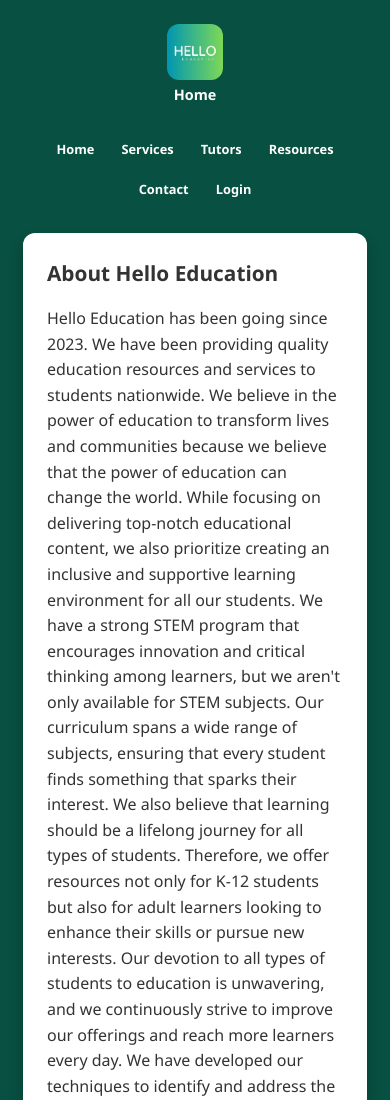
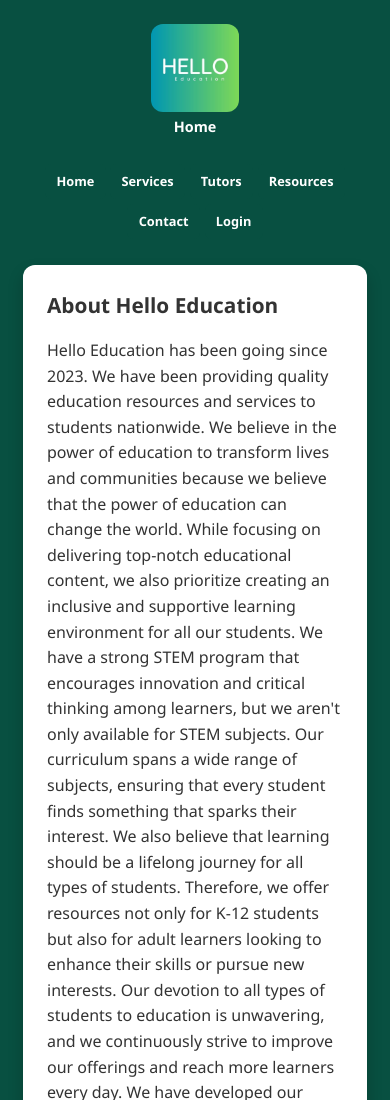
Before and after one commit to Sapphorion/HelloEducation, a plain HTML site: page index.html in a window 390 px wide. Shown: the top 1100 px of the page. Drawn offline with Linux system fonts and the light colour scheme.

Commit message:
Bump header logo to 125px
Scale the two responsive breakpoints proportionally (100px / 88px) and
bump the service worker cache version so the change isn't served stale.

```diff
--- a/styling.css
+++ b/styling.css
@@ -29,7 +29,7 @@ header h1 {
 
 .site-logo {
   display: block;
-  height: 80px;
+  height: 125px;
   width: auto;
   margin: 0 auto 0.2rem;
   border-radius: 12px;
@@ -70,7 +70,7 @@ footer {
   }
 
   .site-logo {
-    height: 64px;
+    height: 100px;
   }
 }
 
@@ -90,7 +90,7 @@ footer {
   }
 
   .site-logo {
-    height: 56px;
+    height: 88px;
   }
 }
 
--- a/sw.js
+++ b/sw.js
@@ -1,4 +1,4 @@
-const CACHE_NAME = 'helloeducation-static-v3';
+const CACHE_NAME = 'helloeducation-static-v4';
 
 // Only truly static, non-personalized assets are cached. Firestore/Firebase
 // requests and every dashboard/data page are always fetched fresh from the
```
